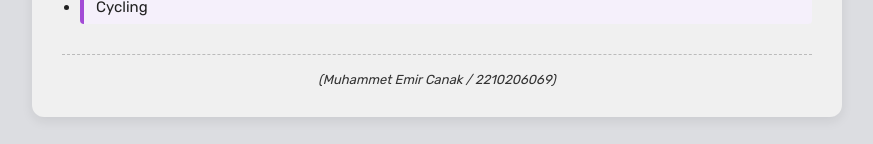
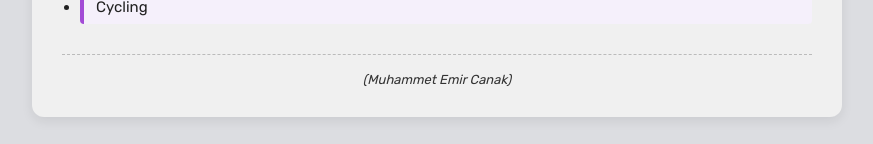
Before and after one commit to memrcnk/cv, a plain HTML site: page index.html in a window 1280 px wide. Shown: the part 976-1120 px from the top of the page, without its empty margins (203-1076 px from the left). Drawn offline with Linux system fonts and the light colour scheme.

Commit message:
Update index.html

```diff
--- a/index.html
+++ b/index.html
@@ -40,7 +40,7 @@
         </ul>
 
     <footer>
-        <p>(Muhammet Emir Canak / 2210206069)</p>
+        <p>(Muhammet Emir Canak)</p>
     </footer>
 
 </body>
```
